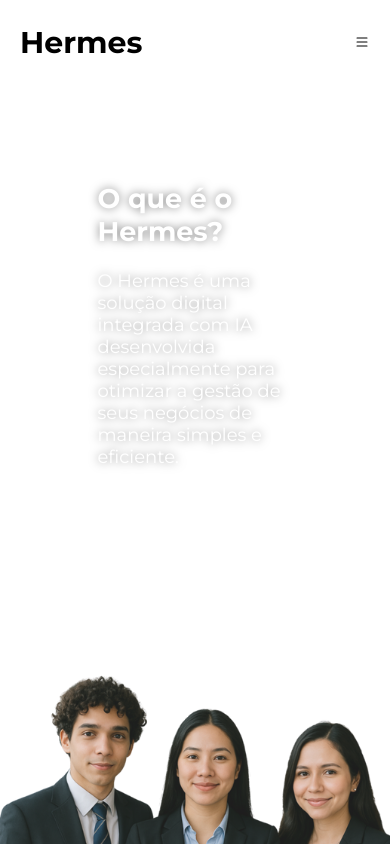
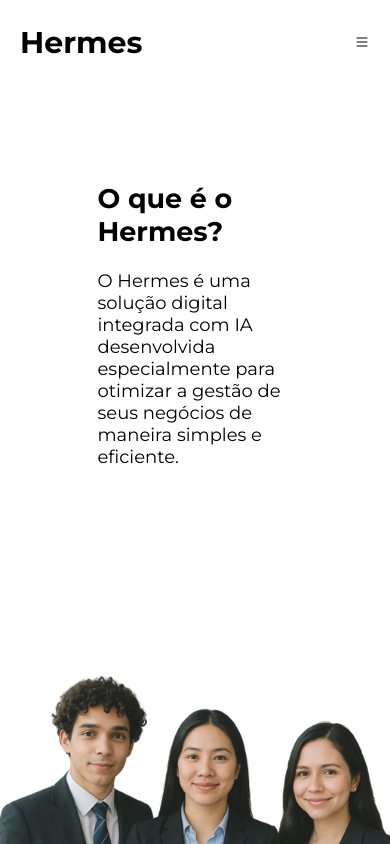
Before and after one commit to dfmrenato/businesspro, a Next.js app: page / in a window 390 px wide. Shown: the top 844 px of the page. Built offline with nearby package versions, Linux system fonts and the light colour scheme.

Commit message:
Responsive coloring

```diff
--- a/styles/pages/index.module.css
+++ b/styles/pages/index.module.css
@@ -56,6 +56,11 @@
             filter: drop-shadow(0 0 5px hsla(0, 0%, 0%, 50%));
             font-size: large;
             padding: 25%;
+
+            @media (max-width: 640px) {
+                color: black;
+                filter: unset;
+            }
         }
     }
 
```
